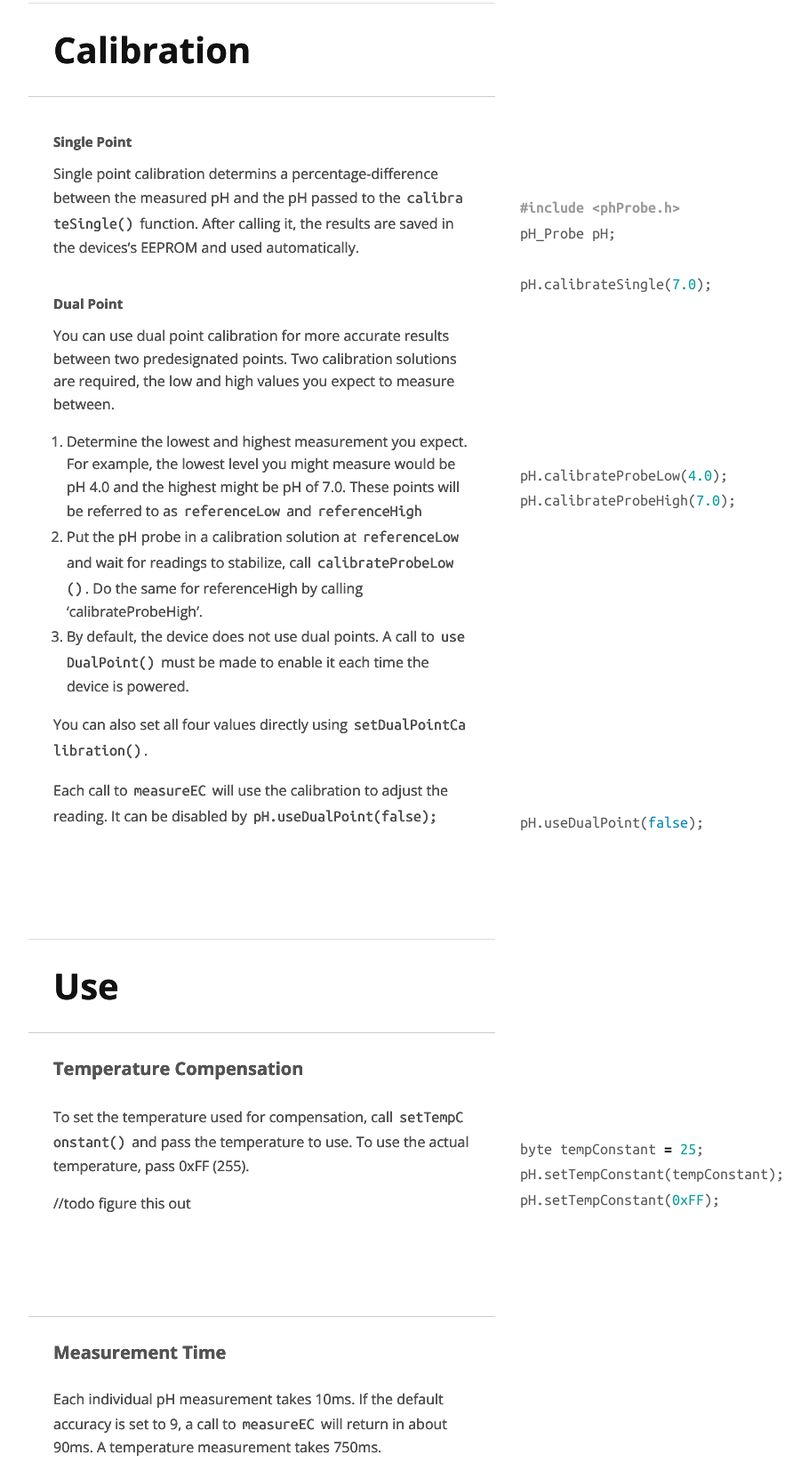
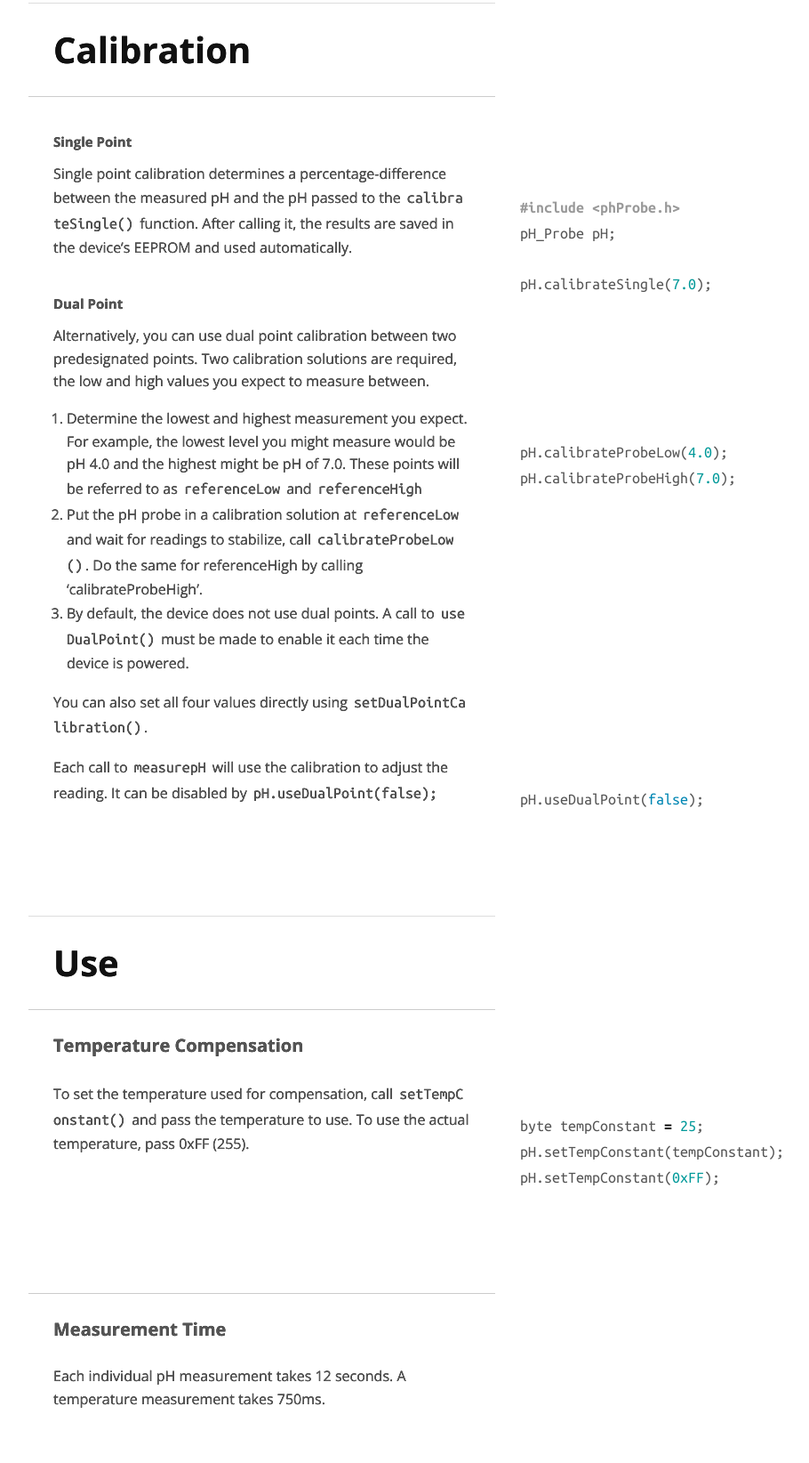
Before and after one commit to gitter-badger/pHProbe, a plain HTML site: page docs/index.html in a window 1280 px wide. Shown: the part 2516-4160 px from the top of the page at 89% size, without its empty margins (198-1108 px from the left). Drawn offline with nearby package versions, Linux system fonts and the light colour scheme.

Commit message:
updated documentation

```diff
--- a/docs/index.html
+++ b/docs/index.html
@@ -342,11 +342,11 @@
 <span class="n">pH</span><span class="o">.</span><span class="n">calibrateSingle</span><span class="p">(</span><span class="mf">7.0</span><span class="p">)</span>
 </code></pre><pre class="highlight shell tab-shell"><code>  cal 7.0
 </code></pre>
-<p>Single point calibration determins a percentage-difference between the measured pH and the pH passed to the <code class="prettyprint">calibrateSingle()</code> function. After calling it, the results are saved in the devices&rsquo;s EEPROM and used automatically.</p>
+<p>Single point calibration determines a percentage-difference between the measured pH and the pH passed to the <code class="prettyprint">calibrateSingle()</code> function. After calling it, the results are saved in the device&rsquo;s EEPROM and used automatically.</p>
 
 <h3 id="dual-point">Dual Point</h3>
 
-<p>You can use dual point calibration for more accurate results between two predesignated points. Two calibration solutions are required, the low and high values you expect to measure between.</p>
+<p>Alternatively, you can use dual point calibration between two predesignated points. Two calibration solutions are required, the low and high values you expect to measure between.</p>
 <pre class="highlight cpp tab-cpp"><code><span class="n">pH</span><span class="p">.</span><span class="n">calibrateProbeLow</span><span class="p">(</span><span class="mf">4.0</span><span class="p">);</span>  <span class="c1">// after measurement, clean probe and place in high solution
 </span><span class="n">pH</span><span class="p">.</span><span class="n">calibrateProbeHigh</span><span class="p">(</span><span class="mf">7.0</span><span class="p">);</span>
 </code></pre><pre class="highlight python tab-python"><code><span class="n">pH</span><span class="o">.</span><span class="n">calibrateProbeLow</span><span class="p">(</span><span class="mf">4.0</span><span class="p">)</span> <span class="c"># after measurement, clean probe and place in high solution</span>
@@ -367,8 +367,7 @@
 </code></pre><pre class="highlight python tab-python"><code><span class="n">pH</span><span class="o">.</span><span class="n">useDualPoint</span><span class="p">(</span><span class="bp">False</span><span class="p">)</span>
 </code></pre><pre class="highlight shell tab-shell"><code>  dp 1
 </code></pre>
-<p>Each call to <code class="prettyprint">measureEC</code> will use the calibration to adjust
-the reading. It can be disabled by <code class="prettyprint">pH.useDualPoint(false);</code></p>
+<p>Each call to <code class="prettyprint">measurepH</code> will use the calibration to adjust the reading. It can be disabled by <code class="prettyprint">pH.useDualPoint(false);</code></p>
 
 <h1 id="use">Use</h1>
 
@@ -386,12 +385,9 @@ the reading. It can be disabled by <code class="prettyprint">pH.useDualPoint(fal
 <code class="prettyprint">setTempConstant()</code> and pass the temperature to use. To use the
 actual temperature, pass 0xFF (255).</p>
 
-<p>//todo figure this out</p>
-
 <h2 id="measurement-time">Measurement Time</h2>
 
-<p>Each individual pH measurement takes 10ms. If the default accuracy is set to 9,
-a call to <code class="prettyprint">measureEC</code> will return in about 90ms. A temperature measurement
+<p>Each individual pH measurement takes 12 seconds. A temperature measurement
 takes 750ms.</p>
 
 <h1 id="more-help">More Help</h1>
```
Also changed, not shown: 2 other files.
